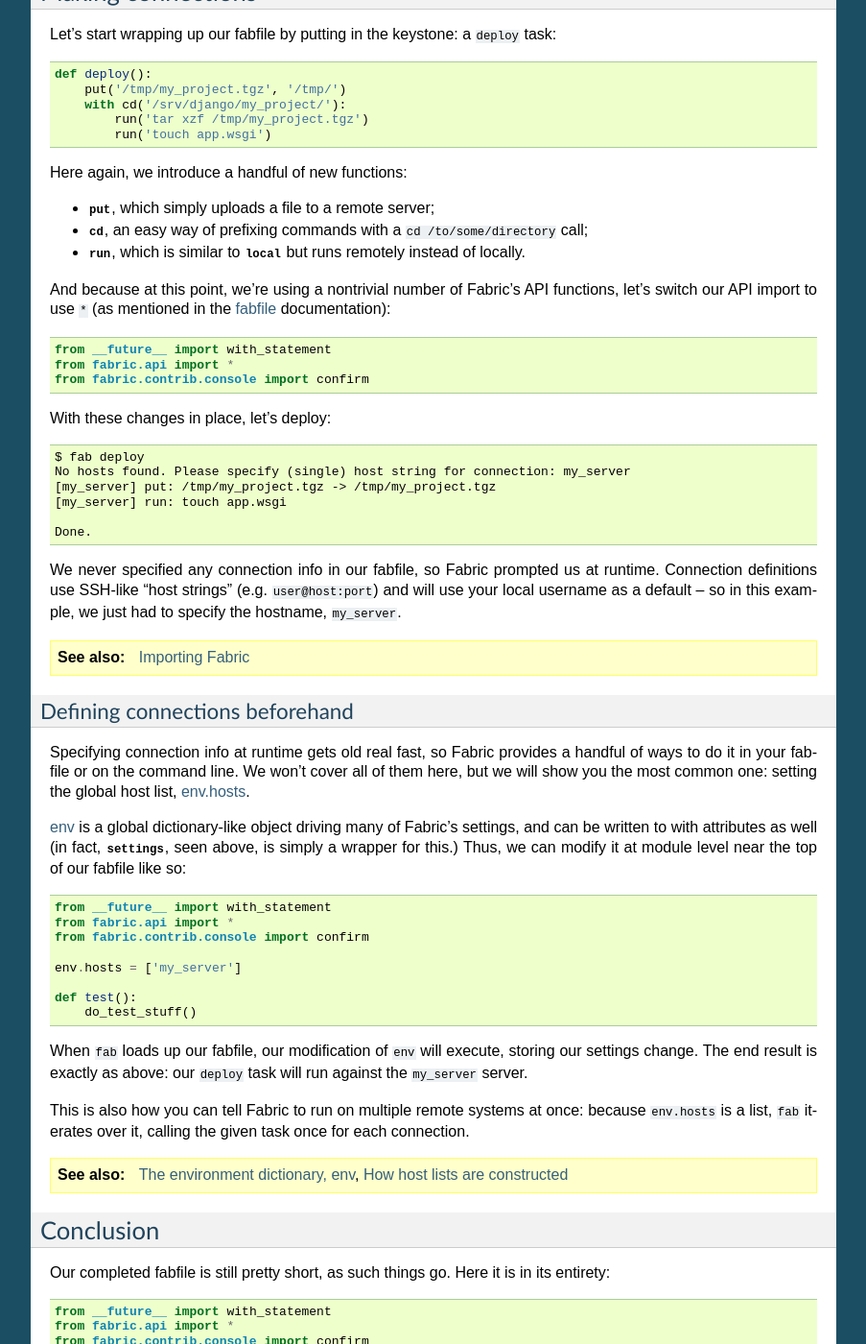
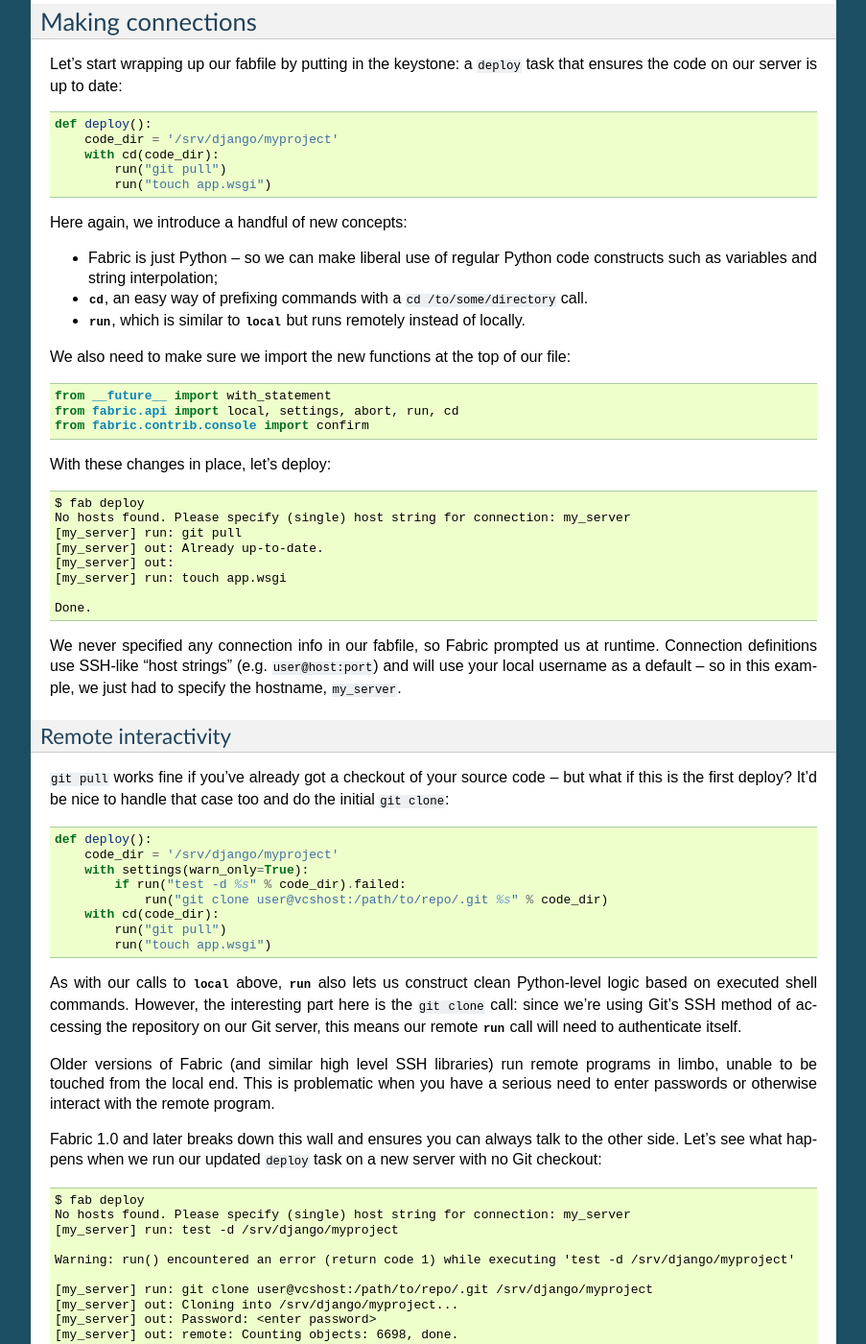
Before and after one commit to fabric/fabric, a Sphinx documentation site: the page built from docs/tutorial.rst, in a window 1280 px wide and 1400 px high, scrolled down 4444 px. Shown: the whole window at 96% size, without its empty margins (198-1101 px from the left). Built offline with Sphinx 7.4.7, drawn with Linux system fonts in a browser that asks for light colours; some of the changed text lies outside the part shown.

Commit message:
Overhaul tutorial to use Git examples.
Implements #73.

Also fixes handful of other minor "bugs" in the tutorial.

```diff
--- a/docs/tutorial.rst
+++ b/docs/tutorial.rst
@@ -121,14 +121,14 @@ at the root of a project::
     We're using a Django application here, but only as an example -- Fabric is
     not tied to any external codebase, save for its SSH library.
 
-For starters, perhaps we want to run our tests and then pack up a copy of our
-app so we're ready for a deploy::
+For starters, perhaps we want to run our tests and commit to our VCS so we're
+ready for a deploy::
 
     from fabric.api import local
 
     def prepare_deploy():
-        local('./manage.py test my_app')
-        local('tar czf /tmp/my_project.tgz .')
+        local("./manage.py test my_app")
+        local("git add -p && git commit")
 
 The output of which might look a bit like this::
 
@@ -144,13 +144,15 @@ The output of which might look a bit like this::
     OK
     Destroying test database...
 
-    [localhost] run: tar czf /tmp/my_project.tgz .
+    [localhost] run: git add -p && git commit
+
+    <interactive Git add / git commit edit message session>
 
     Done.
 
 The code itself is straightforward: import a Fabric API function,
-`~fabric.operations.local`, and use it to run local shell commands. The rest of
-Fabric's API is similar -- it's all just Python.
+`~fabric.operations.local`, and use it to run and interact with local shell
+commands. The rest of Fabric's API is similar -- it's all just Python.
 
 .. seealso:: :doc:`api/core/operations`, :ref:`fabfile-discovery`
 
@@ -165,14 +167,14 @@ subtasks::
     from fabric.api import local
 
     def test():
-        local('./manage.py test my_app')
+        local("./manage.py test my_app")
 
-    def pack():
-        local('tar czf /tmp/my_project.tgz .')
+    def commit():
+        local("git add -p && git commit")
 
     def prepare_deploy():
         test()
-        pack()
+        commit()
 
 The ``prepare_deploy`` task can be called just as before, but now you can make
 a more granular call to one of the sub-tasks, if desired.
@@ -232,7 +234,7 @@ result of the `~fabric.operations.local` call ourselves::
 
     def test():
         with settings(warn_only=True):
-            result = local('./manage.py test my_app')
+            result = local('./manage.py test my_app', capture=True)
         if result.failed and not confirm("Tests failed. Continue anyway?"):
             abort("Aborting at user request.")
 
@@ -245,8 +247,8 @@ In adding this new feature we've introduced a number of new things:
   `~fabric.contrib.console.confirm` function, used for simple yes/no prompts;
 * The `~fabric.context_managers.settings` context manager, used to apply
   settings to a specific block of code;
-* Command-running operations like `~fabric.operations.local` return objects
-  containing info about their result (such as ``.failed``, or also
+* Command-running operations like `~fabric.operations.local` can return objects
+  containing info about their result (such as ``.failed``, or
   ``.return_code``);
 * And the `~fabric.utils.abort` function, used to manually abort execution.
 
@@ -260,35 +262,36 @@ Making connections
 ==================
 
 Let's start wrapping up our fabfile by putting in the keystone: a ``deploy``
-task::
+task that ensures the code on our server is up to date::
 
     def deploy():
-        put('/tmp/my_project.tgz', '/tmp/')
-        with cd('/srv/django/my_project/'):
-            run('tar xzf /tmp/my_project.tgz')
-            run('touch app.wsgi')
+        code_dir = '/srv/django/myproject'
+        with cd(code_dir):
+            run("git pull")
+            run("touch app.wsgi")
 
-Here again, we introduce a handful of new functions:
+Here again, we introduce a handful of new concepts:
 
-* `~fabric.operations.put`, which simply uploads a file to a remote server;
+* Fabric is just Python -- so we can make liberal use of regular Python code
+  constructs such as variables and string interpolation;
 * `~fabric.context_managers.cd`, an easy way of prefixing commands with a
-  ``cd /to/some/directory`` call;
+  ``cd /to/some/directory`` call.
 * `~fabric.operations.run`, which is similar to `~fabric.operations.local` but
   runs remotely instead of locally.
 
-And because at this point, we're using a nontrivial number of Fabric's API
-functions, let's switch our API import to use ``*`` (as mentioned in the
-:doc:`fabfile <usage/fabfiles>` documentation)::
+We also need to make sure we import the new functions at the top of our file::
 
     from __future__ import with_statement
-    from fabric.api import *
+    from fabric.api import local, settings, abort, run, cd
     from fabric.contrib.console import confirm
 
 With these changes in place, let's deploy::
 
     $ fab deploy
     No hosts found. Please specify (single) host string for connection: my_server
-    [my_server] put: /tmp/my_project.tgz -> /tmp/my_project.tgz
+    [my_server] run: git pull
+    [my_server] out: Already up-to-date.
+    [my_server] out:
     [my_server] run: touch app.wsgi
 
     Done.
@@ -298,7 +301,65 @@ runtime. Connection definitions use SSH-like "host strings" (e.g.
 ``user@host:port``) and will use your local username as a default -- so in this
 example, we just had to specify the hostname, ``my_server``.
 
-.. seealso:: :ref:`importing-the-api`
+
+Remote interactivity
+--------------------
+
+``git pull`` works fine if you've already got a checkout of your source code --
+but what if this is the first deploy? It'd be nice to handle that case too and
+do the initial ``git clone``::
+
+    def deploy():
+        code_dir = '/srv/django/myproject'
+        with settings(warn_only=True):
+            if run("test -d %s" % code_dir).failed:
+                run("git clone user@vcshost:/path/to/repo/.git %s" % code_dir)
+        with cd(code_dir):
+            run("git pull")
+            run("touch app.wsgi")
+
+As with our calls to `~fabric.operations.local` above, `~fabric.operations.run`
+also lets us construct clean Python-level logic based on executed shell
+commands. However, the interesting part here is the ``git clone`` call: since
+we're using Git's SSH method of accessing the repository on our Git server,
+this means our remote `~fabric.operations.run` call will need to authenticate
+itself.
+
+Older versions of Fabric (and similar high level SSH libraries) run remote
+programs in limbo, unable to be touched from the local end. This is
+problematic when you have a serious need to enter passwords or otherwise
+interact with the remote program.
+
+Fabric 1.0 and later breaks down this wall and ensures you can always talk to
+the other side. Let's see what happens when we run our updated ``deploy`` task
+on a new server with no Git checkout::
+
+    $ fab deploy
+    No hosts found. Please specify (single) host string for connection: my_server
+    [my_server] run: test -d /srv/django/myproject
+
+    Warning: run() encountered an error (return code 1) while executing 'test -d /srv/django/myproject'
+
+    [my_server] run: git clone user@vcshost:/path/to/repo/.git /srv/django/myproject
+    [my_server] out: Cloning into /srv/django/myproject...
+    [my_server] out: Password: <enter password>
+    [my_server] out: remote: Counting objects: 6698, done.
+    [my_server] out: remote: Compressing objects: 100% (2237/2237), done.
+    [my_server] out: remote: Total 6698 (delta 4633), reused 6414 (delta 4412)
+    [my_server] out: Receiving objects: 100% (6698/6698), 1.28 MiB, done.
+    [my_server] out: Resolving deltas: 100% (4633/4633), done.
+    [my_server] out:
+    [my_server] run: git pull
+    [my_server] out: Already up-to-date.
+    [my_server] out:
+    [my_server] run: touch app.wsgi
+
+    Done.
+
+Notice the ``Password:`` prompt -- that was our remote ``git`` call on our Web server, asking for the password to the Git server. We were able to type it in and the clone continued normally.
+
+.. seealso:: :doc:`/usage/interactivity`
+
 
 .. _defining-connections:
 
@@ -349,7 +410,7 @@ its entirety::
 
     def test():
         with settings(warn_only=True):
-            result = local('./manage.py test my_app')
+            result = local('./manage.py test my_app', capture=True)
         if result.failed and not confirm("Tests failed. Continue anyway?"):
             abort("Aborting at user request.")
 
```
Also changed, not shown: other parts of docs/tutorial.rst (+1 -1 lines).
